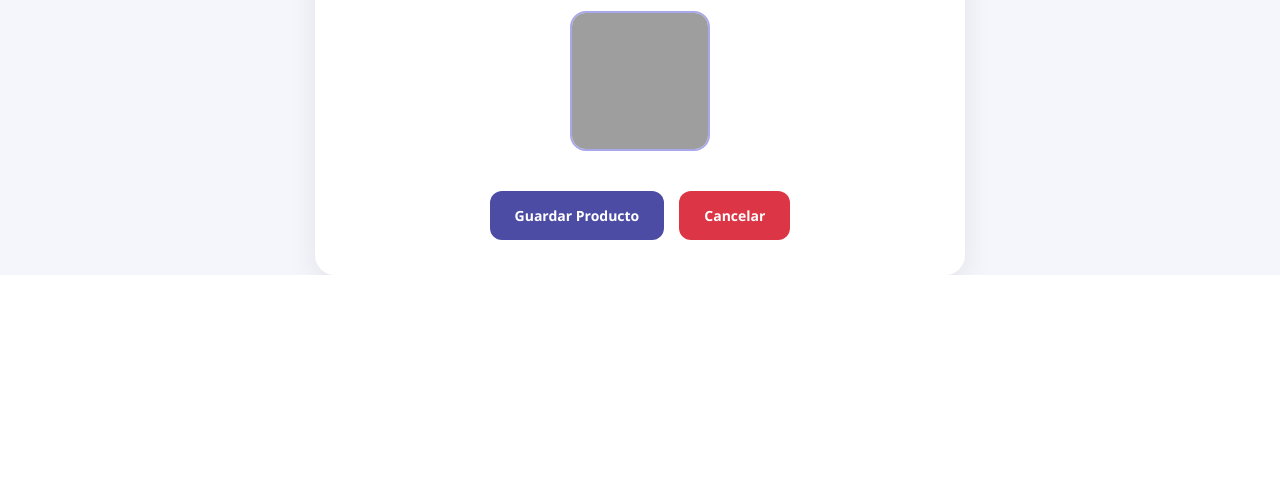
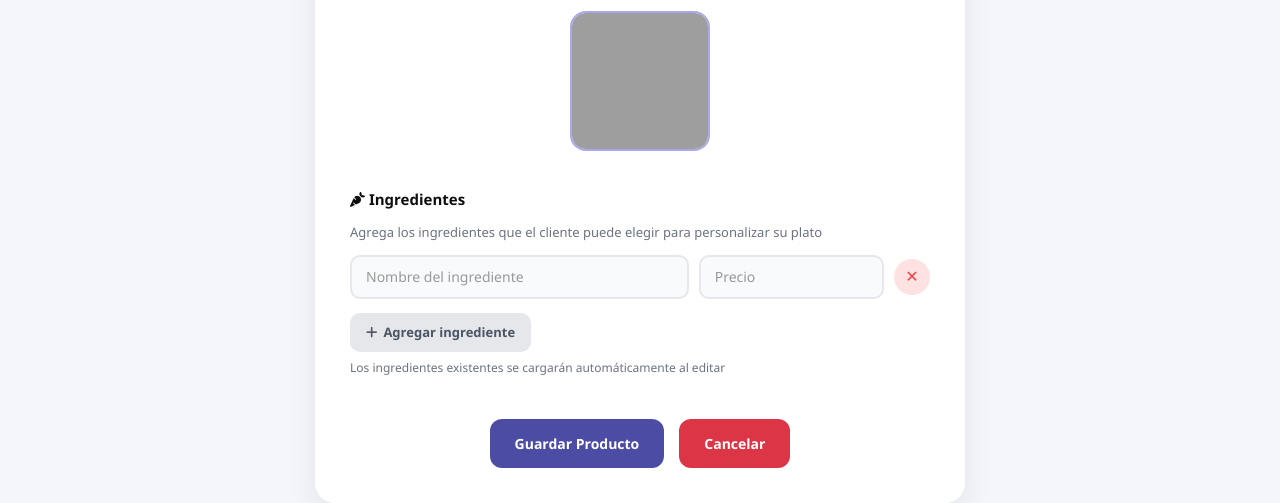
Before and after one commit to ArmandoTG43/Menu_DigitalQR, a Django app: template Aplicacion/Menud/templates/producto_form.html in a window 1280 px wide. Shown: the part 942-1445 px from the top of the page. Before the commit the page ends 1217 px from the top, so only its background shows below. Run offline with Django 5.2, Linux system fonts and the light colour scheme; the template is opened without the code that fills it: values that come from a table or form of the project are taken from there, others are empty; some libraries are stand-ins or nearby versions; some web fonts are replaced; grey boxes are pictures that could not be loaded.

Commit message:
Merge cambios en ingredientes

```diff
--- a/Aplicacion/Menud/templates/producto_form.html
+++ b/Aplicacion/Menud/templates/producto_form.html
@@ -68,6 +68,29 @@
                              src="{% if form.instance.imagen %}{{ form.instance.imagen.url }}{% else %}{% static 'img/default.png' %}{% endif %}">
                     </div>
                 </div>
+
+                <!-- ===== INGREDIENTES (NUEVO) ===== -->
+                <div class="form-group full">
+                    <label><i class="fa-solid fa-carrot"></i> Ingredientes</label>
+                    <p style="color:#6b7280; font-size:13px; margin-bottom:10px;">
+                        Agrega los ingredientes que el cliente puede elegir para personalizar su plato
+                    </p>
+                    <div id="ingredientes-container">
+                        <div class="ingrediente-row">
+                            <input type="text" name="ingredientes_nombre[]" placeholder="Nombre del ingrediente" class="ingrediente-nombre">
+                            <input type="number" name="ingredientes_precio[]" placeholder="Precio" step="0.01" class="ingrediente-precio">
+                            <button type="button" class="btn-remove-ingrediente" onclick="eliminarIngrediente(this)">✕</button>
+                        </div>
+                    </div>
+                    <button type="button" class="btn-add-ingrediente" onclick="agregarIngrediente()">
+                        <i class="fa-solid fa-plus"></i> Agregar ingrediente
+                    </button>
+                    <small style="color:#6b7280; font-size:12px; display:block; margin-top:5px;">
+                        Los ingredientes existentes se cargarán automáticamente al editar
+                    </small>
+                </div>
+                <!-- ===== FIN INGREDIENTES ===== -->
+
             </div>
 
             <div class="form-actions">
@@ -264,6 +287,86 @@ select {
     background-size: 18px;
 }
 
+/* ===== INGREDIENTES ===== */
+.ingrediente-row {
+    display: flex;
+    gap: 10px;
+    margin-bottom: 10px;
+    align-items: center;
+}
+
+.ingrediente-row .ingrediente-nombre {
+    flex: 2;
+    height: 44px;
+    padding: 0 14px;
+    border: 2px solid #e5e7eb;
+    border-radius: 10px;
+    background: #f9fafb;
+    font-size: 14px;
+    transition: .3s;
+}
+
+.ingrediente-row .ingrediente-nombre:focus {
+    border-color: #6c6ce7;
+    outline: none;
+}
+
+.ingrediente-row .ingrediente-precio {
+    flex: 1;
+    height: 44px;
+    padding: 0 14px;
+    border: 2px solid #e5e7eb;
+    border-radius: 10px;
+    background: #f9fafb;
+    font-size: 14px;
+    transition: .3s;
+}
+
+.ingrediente-row .ingrediente-precio:focus {
+    border-color: #6c6ce7;
+    outline: none;
+}
+
+.btn-remove-ingrediente {
+    width: 36px;
+    height: 36px;
+    border: none;
+    border-radius: 50%;
+    background: #fee2e2;
+    color: #ef4444;
+    font-size: 16px;
+    cursor: pointer;
+    transition: .3s;
+    display: flex;
+    align-items: center;
+    justify-content: center;
+}
+
+.btn-remove-ingrediente:hover {
+    background: #fecaca;
+    transform: scale(1.1);
+}
+
+.btn-add-ingrediente {
+    background: #e5e7eb;
+    color: #4b5563;
+    border: none;
+    padding: 8px 16px;
+    border-radius: 10px;
+    font-size: 13px;
+    font-weight: 600;
+    cursor: pointer;
+    transition: .3s;
+    display: inline-flex;
+    align-items: center;
+    gap: 6px;
+    margin-top: 4px;
+}
+
+.btn-add-ingrediente:hover {
+    background: #d1d5db;
+}
+
 @media (max-width: 600px) {
     .form-grid {
         grid-template-columns: 1fr;
@@ -276,9 +379,17 @@ select {
     .form-card {
         padding: 20px;
     }
+
+    .ingrediente-row {
+        flex-wrap: wrap;
+    }
+
+    .ingrediente-row .ingrediente-nombre,
+    .ingrediente-row .ingrediente-precio {
+        flex: 1 1 100%;
+    }
 }
 
-/* ERRORES */
 .error {
     border-color: #dc3545 !important;
     box-shadow: 0 0 0 0.2rem rgba(220,53,69,.25) !important;
@@ -299,6 +410,30 @@ select {
 </style>
 
 <script>
+// ============================================================
+// INGREDIENTES DINÁMICOS
+// ============================================================
+function agregarIngrediente() {
+    const container = document.getElementById('ingredientes-container');
+    const row = document.createElement('div');
+    row.className = 'ingrediente-row';
+    row.innerHTML = `
+        <input type="text" name="ingredientes_nombre[]" placeholder="Nombre del ingrediente" class="ingrediente-nombre">
+        <input type="number" name="ingredientes_precio[]" placeholder="Precio" step="0.01" class="ingrediente-precio">
+        <button type="button" class="btn-remove-ingrediente" onclick="eliminarIngrediente(this)">✕</button>
+    `;
+    container.appendChild(row);
+}
+
+function eliminarIngrediente(btn) {
+    const row = btn.parentElement;
+    if (document.querySelectorAll('.ingrediente-row').length > 1) {
+        row.remove();
+    } else {
+        alert('Debe haber al menos un ingrediente');
+    }
+}
+
 // ============================================================
 // VALIDACIÓN COMPLETA CON JAVASCRIPT PURO (SIN JQUERY)
 // ============================================================
@@ -361,23 +496,20 @@ document.addEventListener("DOMContentLoaded", function() {
     const form = document.getElementById("form-menu");
     if (!form) return;
 
-    // Prevenir envíos duplicados
     let isSubmitting = false;
 
     form.addEventListener("submit", function(e) {
-        // Si ya se está enviando, evitar doble clic
         if (isSubmitting) {
             e.preventDefault();
             return;
         }
 
-        // Limpiar errores previos
         clearErrors();
 
         let isValid = true;
         let firstErrorElement = null;
 
-        // 1. Validar NOMBRE (obligatorio, min 3, max 100)
+        // 1. Validar NOMBRE
         const nombre = document.getElementById("id_nombre");
         const nombreVal = nombre.value.trim();
         if (nombreVal.length === 0) {
@@ -394,7 +526,7 @@ document.addEventListener("DOMContentLoaded", function() {
             if (!firstErrorElement) firstErrorElement = nombre;
         }
 
-        // 2. Validar PRECIO (obligatorio, >0)
+        // 2. Validar PRECIO
         const precio = document.getElementById("id_precio");
         const precioVal = parseFloat(precio.value);
         if (isNaN(precioVal) || precioVal <= 0) {
@@ -403,7 +535,7 @@ document.addEventListener("DOMContentLoaded", function() {
             if (!firstErrorElement) firstErrorElement = precio;
         }
 
-        // 3. Validar CATEGORÍA (obligatoria)
+        // 3. Validar CATEGORÍA
         const categoria = document.getElementById("id_categoria");
         if (categoria.value === "") {
             showError(categoria, "Debes seleccionar una categoría.");
@@ -411,7 +543,7 @@ document.addEventListener("DOMContentLoaded", function() {
             if (!firstErrorElement) firstErrorElement = categoria;
         }
 
-        // 4. Validar DESCRIPCIÓN (obligatoria y máximo 500 caracteres)
+        // 4. Validar DESCRIPCIÓN
         const descripcion = document.getElementById("id_descripcion");
         const descVal = descripcion.value.trim();
         if (descVal.length === 0) {
@@ -424,7 +556,7 @@ document.addEventListener("DOMContentLoaded", function() {
             if (!firstErrorElement) firstErrorElement = descripcion;
         }
 
-        // 5. Validar IMAGEN (si se selecciona, validar formato y tamaño)
+        // 5. Validar IMAGEN
         const imagen = document.getElementById("file-input");
         if (imagen.files && imagen.files.length > 0) {
             const file = imagen.files[0];
@@ -441,24 +573,57 @@ document.addEventListener("DOMContentLoaded", function() {
             }
         }
 
-        // Si hay errores, evitar el envío y enfocar el primer campo con error
+        // 6. Validar INGREDIENTES (al menos uno con nombre y precio)
+        const ingredientesNombres = document.querySelectorAll('.ingrediente-nombre');
+        const ingredientesPrecios = document.querySelectorAll('.ingrediente-precio');
+        let hasValidIngrediente = false;
+        let ingredienteError = false;
+
+        ingredientesNombres.forEach((input, index) => {
+            const nombreIng = input.value.trim();
+            const precioIng = parseFloat(ingredientesPrecios[index].value);
+
+            if (nombreIng === '' && isNaN(precioIng)) {
+                // ambos vacíos, ignorar
+                return;
+            }
+
+            if (nombreIng === '') {
+                showError(input, "El nombre del ingrediente es obligatorio.");
+                ingredienteError = true;
+                isValid = false;
+                if (!firstErrorElement) firstErrorElement = input;
+            } else if (isNaN(precioIng) || precioIng <= 0) {
+                showError(ingredientesPrecios[index], "El precio debe ser mayor a 0.");
+                ingredienteError = true;
+                isValid = false;
+                if (!firstErrorElement) firstErrorElement = ingredientesPrecios[index];
+            } else {
+                hasValidIngrediente = true;
+            }
+        });
+
+        if (!hasValidIngrediente && !ingredienteError) {
+            // Si no hay ningún ingrediente válido
+            showError(ingredientesNombres[0], "Agrega al menos un ingrediente con nombre y precio.");
+            isValid = false;
+            if (!firstErrorElement) firstErrorElement = ingredientesNombres[0];
+        }
+
         if (!isValid) {
             e.preventDefault();
-            isSubmitting = false; // permitir reintento
+            isSubmitting = false;
             if (firstErrorElement) {
                 firstErrorElement.focus({ preventScroll: true });
-                // Scroll suave al campo
                 firstErrorElement.scrollIntoView({ behavior: "smooth", block: "center" });
             }
         } else {
-            // Todo válido: deshabilitar botón para evitar doble envío
             isSubmitting = true;
             const btn = form.querySelector('button[type="submit"]');
             if (btn) {
                 btn.disabled = true;
                 btn.textContent = "Guardando...";
             }
-            // El formulario se envía normalmente
         }
     });
 
@@ -478,6 +643,15 @@ document.addEventListener("DOMContentLoaded", function() {
             }
             errorSpan.textContent = message;
             dropZoneEl.classList.add("error");
+        } else if (element.classList.contains('ingrediente-nombre') || element.classList.contains('ingrediente-precio')) {
+            // Para ingredientes, mostrar mensaje después del campo
+            let errorSpan = parent.querySelector(".error-message");
+            if (!errorSpan) {
+                errorSpan = document.createElement("span");
+                errorSpan.className = "error-message";
+                parent.appendChild(errorSpan);
+            }
+            errorSpan.textContent = message;
         } else {
             let errorSpan = parent.querySelector(".error-message");
             if (!errorSpan) {
@@ -490,18 +664,14 @@ document.addEventListener("DOMContentLoaded", function() {
     }
 
     function clearErrors() {
-        // Quitar clase error de todos los campos
         document.querySelectorAll(".error").forEach(el => {
             if (el.tagName !== "SPAN") {
                 el.classList.remove("error");
             }
         });
-        // Eliminar mensajes de error
         document.querySelectorAll(".error-message").forEach(el => el.remove());
-        // Quitar clase error del drop-zone si la tiene
         const dropZoneEl = document.getElementById("drop-zone");
         if (dropZoneEl) dropZoneEl.classList.remove("error");
-        // Habilitar botón nuevamente si estaba deshabilitado
         const btn = document.querySelector('button[type="submit"]');
         if (btn) {
             btn.disabled = false;
@@ -510,23 +680,20 @@ document.addEventListener("DOMContentLoaded", function() {
         isSubmitting = false;
     }
 
-    // Limpiar errores al escribir en un campo (para mejorar UX)
     document.querySelectorAll("#form-menu input, #form-menu select, #form-menu textarea").forEach(input => {
         input.addEventListener("input", function() {
             this.classList.remove("error");
-            // Si es el input file, también quitamos error del drop-zone
             if (this.id === "file-input") {
                 const dropZoneEl = document.getElementById("drop-zone");
                 if (dropZoneEl) dropZoneEl.classList.remove("error");
             }
+            // Si es ingrediente, buscar el mensaje de error en el mismo row
             const parent = this.parentNode;
             const msg = parent.querySelector(".error-message");
             if (msg) msg.remove();
         });
 
-        // También al cambiar (para selects y archivos)
         input.addEventListener("change", function() {
-            // Repetir la misma limpieza
             this.classList.remove("error");
             if (this.id === "file-input") {
                 const dropZoneEl = document.getElementById("drop-zone");
```
